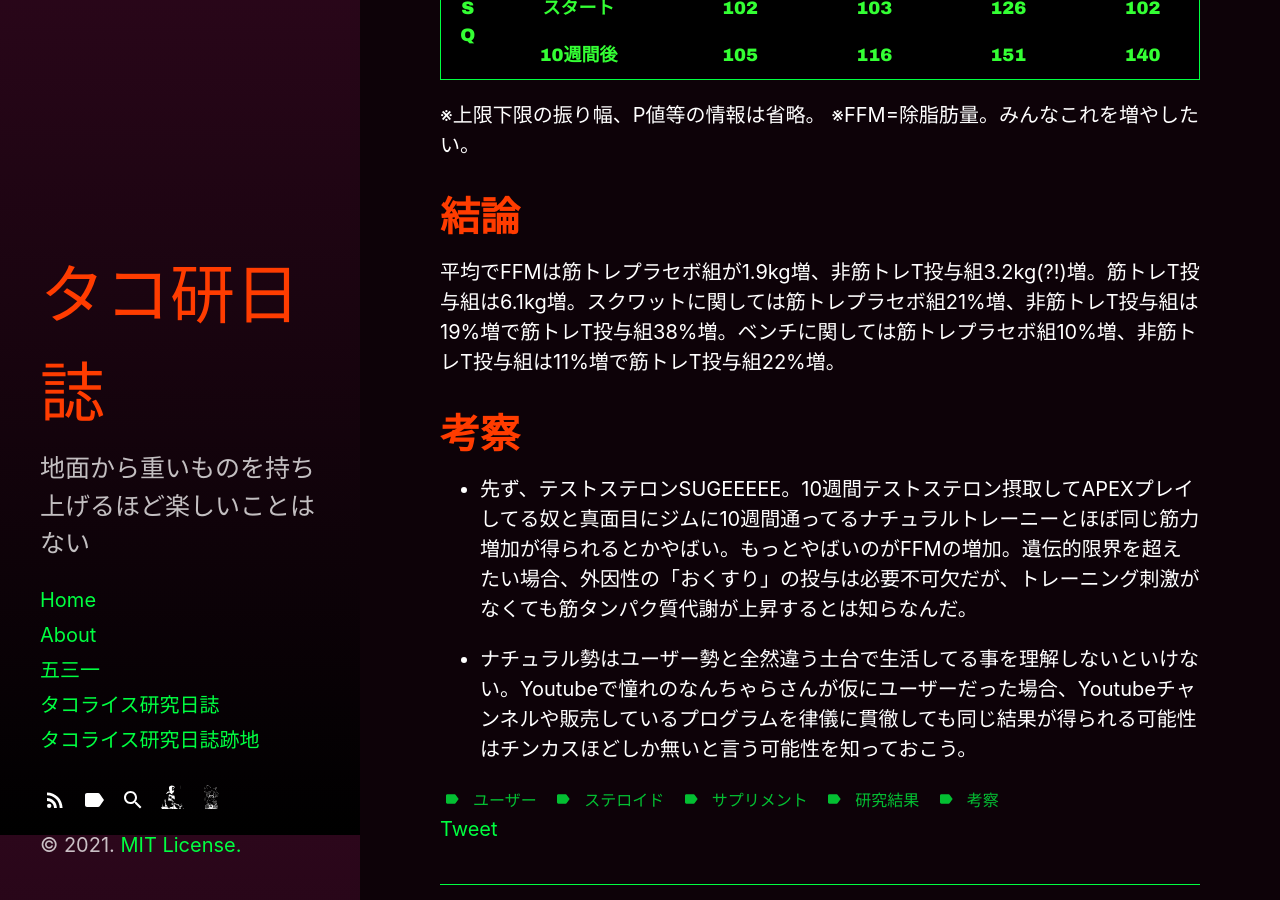
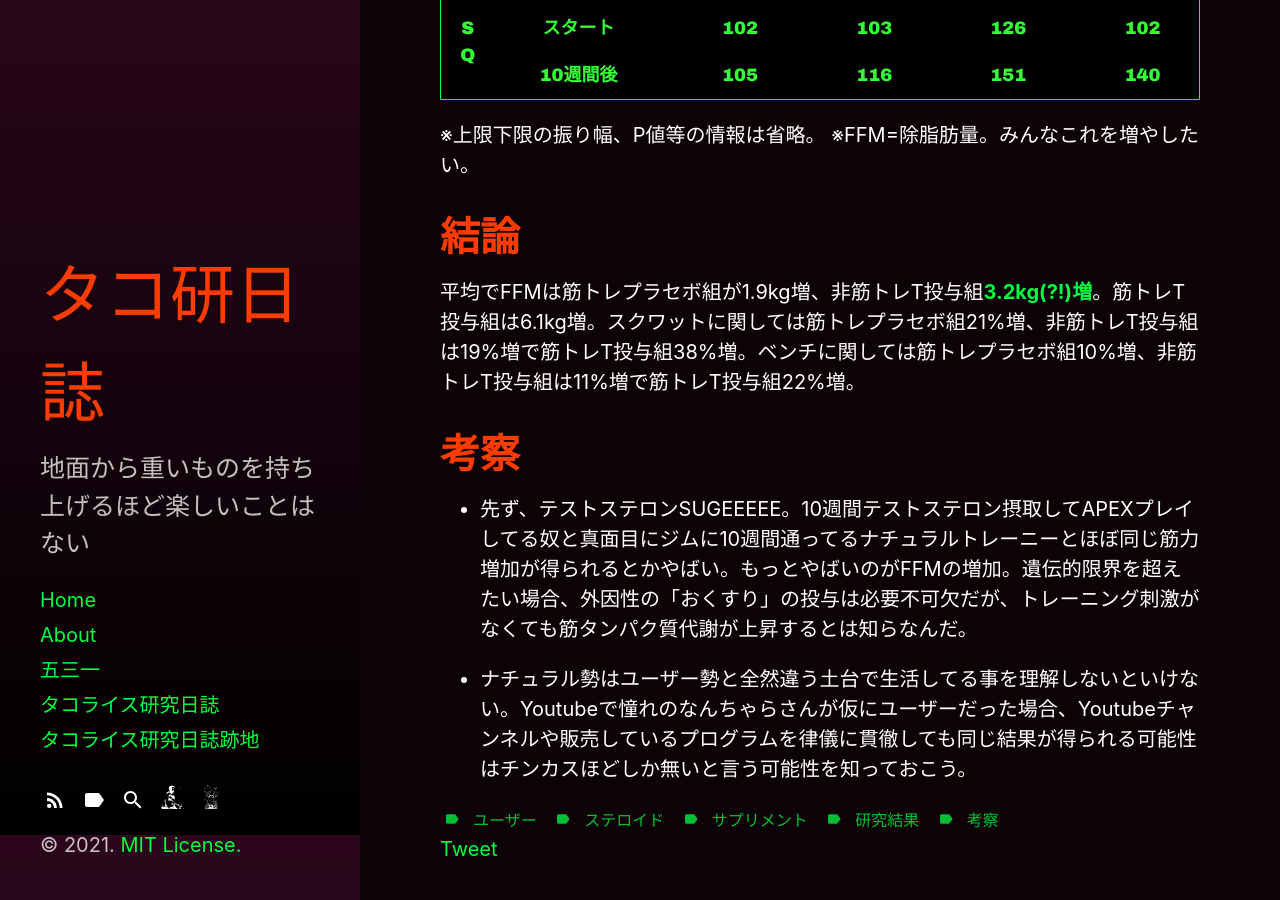
Before and after one commit to buckybean/buckybean.github.io, a Jekyll site: the page built from _posts/tacokennisshi/2021-08-09-MPMD.md, in a window 1280 px wide and 900 px high, scrolled down 2765 px. Built offline with Jekyll 4.4.1, drawn with Linux system fonts in a browser that asks for light colours; comment, search, counter and statistics services are not loaded.

```diff
--- a/_posts/tacokennisshi/2021-08-09-MPMD.md
+++ b/_posts/tacokennisshi/2021-08-09-MPMD.md
@@ -15,7 +15,8 @@ tags:
 ## 注意書
 本サイトはエビデンス教の布教活動を禁止していますが、生半可な知識を携えて研究結果等を考察するのが好きなbuckybeanがここに居ます。鵜呑みにするのは良く無いので自己責任で読み進めて下さい。
 
-1996年の研究結果なのでめっちゃ古いです。MPMDで紹介されていたので知りました。
+> 1996年の研究結果なのでめっちゃ古いです。MPMDで紹介されていたので知りました。
+
 # 研究タイトル
 The effects of supraphysiologic doses of testosterone on muscle size and strength in normal men
 (勝手に邦題: 一般男性に超生理学的用量のテストステロンを投与した際の筋力と筋肥大への影響)
@@ -146,7 +147,7 @@ Shalender Bhasin, M.D., Thomas W. Storer, Ph.D., Nancy Berman, Ph.D., Carlos Cal
 ※FFM=除脂肪量。みんなこれを増やしたい。
 
 # 結論
-平均でFFMは筋トレプラセボ組が1.9kg増、非筋トレT投与組3.2kg(?!)増。筋トレT投与組は6.1kg増。スクワットに関しては筋トレプラセボ組21%増、非筋トレT投与組は19%増で筋トレT投与組38%増。ベンチに関しては筋トレプラセボ組10%増、非筋トレT投与組は11%増で筋トレT投与組22%増。
+平均でFFMは筋トレプラセボ組が1.9kg増、非筋トレT投与組**3.2kg(?!)増**。筋トレT投与組は6.1kg増。スクワットに関しては筋トレプラセボ組21%増、非筋トレT投与組は19%増で筋トレT投与組38%増。ベンチに関しては筋トレプラセボ組10%増、非筋トレT投与組は11%増で筋トレT投与組22%増。
 
 # 考察
 - 先ず、テストステロンSUGEEEEE。10週間テストステロン摂取してAPEXプレイしてる奴と真面目にジムに10週間通ってるナチュラルトレーニーとほぼ同じ筋力増加が得られるとかやばい。もっとやばいのがFFMの増加。遺伝的限界を超えたい場合、外因性の「おくすり」の投与は必要不可欠だが、トレーニング刺激がなくても筋タンパク質代謝が上昇するとは知らなんだ。
```
